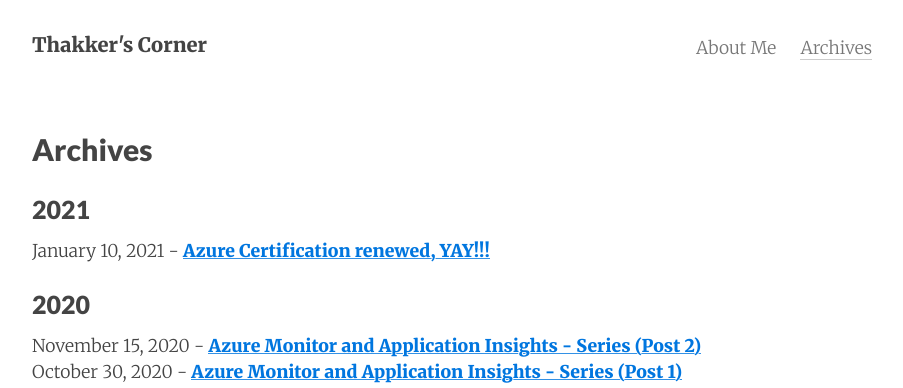
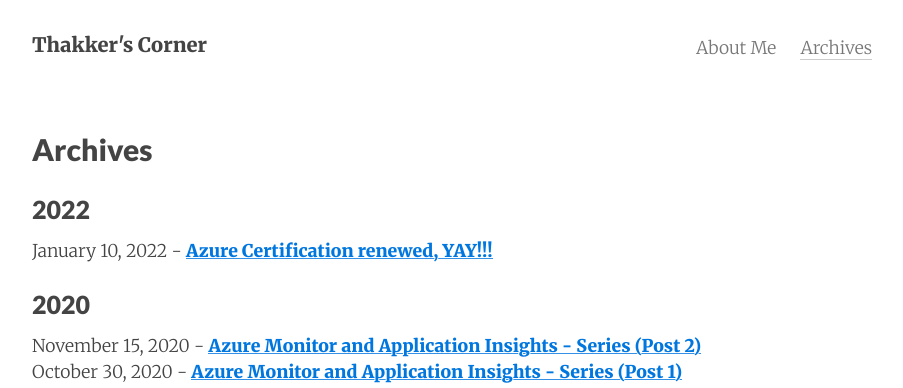
Before and after one commit to AdiThakker/AdiThakker.github.io, a Jekyll site: the page built from archive.md, in a window 1280 px wide. Shown: the top 388 px of the page, without its empty margins (188-1091 px from the left). Built offline with Jekyll 4.4.1, drawn with Linux system fonts in a browser that asks for light colours; nearby versions of some CDN libraries.

Commit message:
corrected the date of the post

```diff
--- a/_posts/2021-01-10-Azure-Certification-Renewed.md
+++ b/_posts/2022-01-10-Azure-Certification-Renewed.md
@@ -1,9 +1,9 @@
 ---
 layout:     post
 title:      Azure Certification renewed, YAY!!!
-date:       2021-01-10 12:32:18
+date:       2022-01-10 12:32:18
 summary:    Just renewed my Azure Solutions Architect certification for one more year.
-categories: Blogging, General
+categories: Certifications, Azure
 ---
 
 Happy New Year, Folks!!!
```
